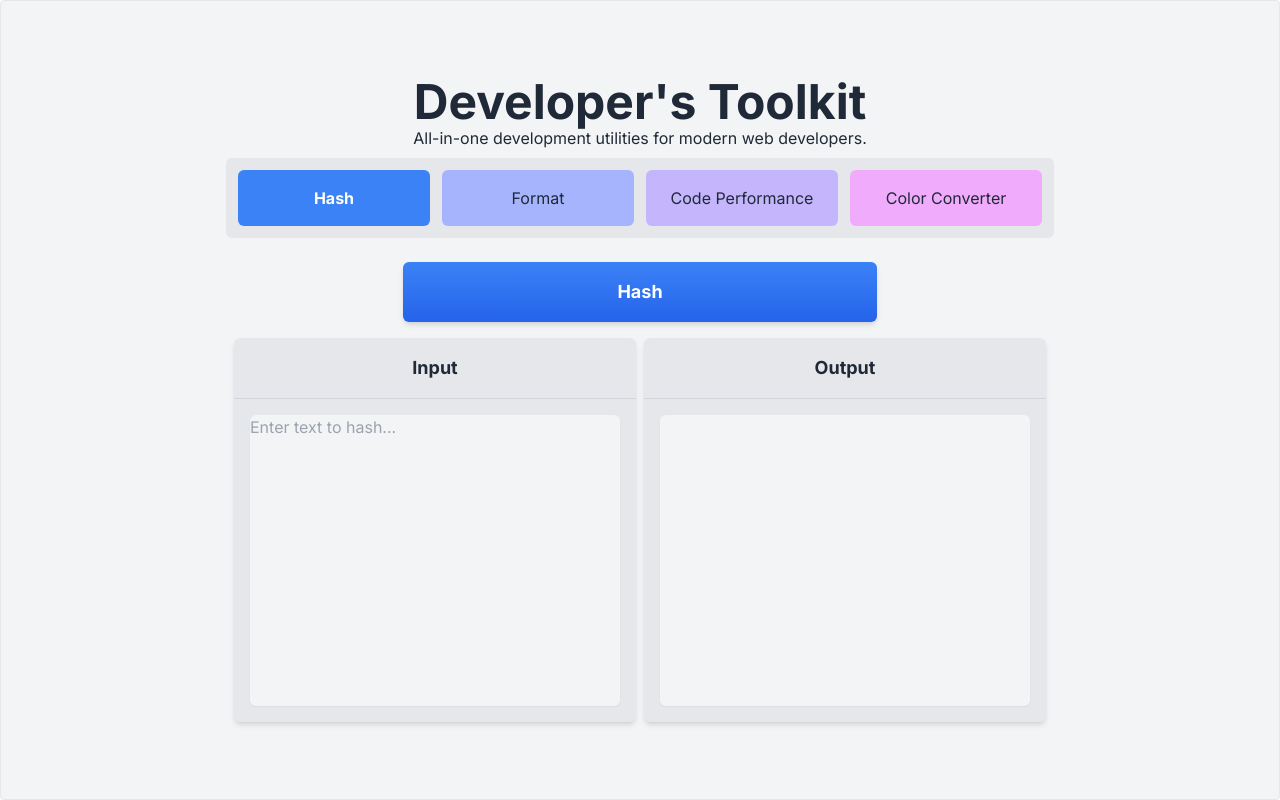
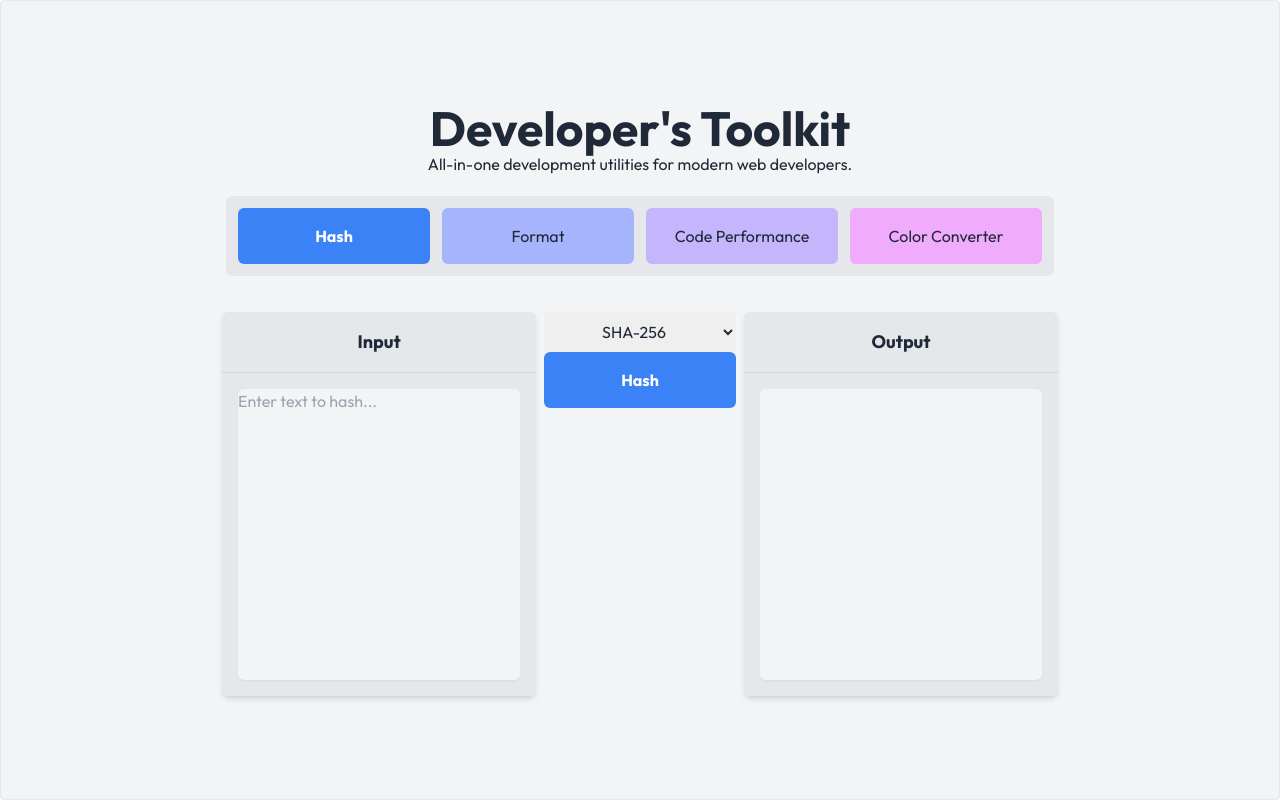
Before and after one commit to onniluova/DevToolkit, a React (Vite) app: page / in a window 1280 px wide. Built offline with nearby package versions, Linux system fonts and the light colour scheme.

Commit message:
feat: improved the layouts of content components
- improved dropdown and button placements
- added buttons to hashing tab
- improved padding and margins of buttons

```diff
--- a/src/components/common/Dropdown.jsx
+++ b/src/components/common/Dropdown.jsx
@@ -2,8 +2,8 @@ import React, {useState} from 'react'
 
 const CustomDropdown = ({ title, items, className }) => {
     return (
-        <div className={`w-48 h-14 ${className}`}>
-            <select>
+        <div>
+            <select className={`${className}`}>
                 {items.map((item, index) => (
                     <option key={index} value={item.value}>{item.label}</option>
                 ))}</select>
--- a/src/components/common/Tabs.jsx
+++ b/src/components/common/Tabs.jsx
@@ -1,4 +1,4 @@
-import React, {useState} from 'react'
+import React, { useState } from 'react'
 import HashContent from "@/components/tools/HashContent.jsx";
 import ColorConverterContent from "@/components/tools/ColorConverterContent.jsx";
 import FormatContent from "@/components/tools/FormatContent.jsx";
@@ -59,9 +59,9 @@ const Tabs = () => {
     };
 
     return (
-        <div>
-            <div className="flex justify-center space-x-3 p-2">
-                <div className="flex space-x-3 p-3 bg-gray-200 rounded-md">
+        <div className="w-full">
+            <div className="flex justify-center space-x-3 p-5">
+                <div className="flex space-x-3 p-3 bg-gray-200 rounded-md w-full">
                     {tabs.map(tab => (
                         <CustomButton
                             key={tab.id}
--- a/src/components/tools/CodePerformanceContent.jsx
+++ b/src/components/tools/CodePerformanceContent.jsx
@@ -9,10 +9,7 @@ const CodePerformanceContainer = () => {
         { value: 'java', label: 'Java'}
     ]
     return (
-        <div className="flex flex-col space-y-4">
-            <div className="flex flex-col w-7/12 bg-gradient-to-b from-violet-500 to-violet-600 rounded-md shadow-md mx-auto">
-                <p className="text-lg text-white font-bold text-center py-4">Code Performance</p>
-            </div>
+        <div className="flex flex-col space-y-1">
             <div className="flex justify-center gap-2">
                 <GeneralContainer >
                     <textarea
@@ -20,8 +17,10 @@ const CodePerformanceContainer = () => {
                         className="w-full h-full shadow-sm rounded-md bg-gray-100 resize-none overflow-hidden"
                     />
                 </GeneralContainer>
-                <CustomDropdown title="Language" items={languages} className={"w-52"}></CustomDropdown>
-                <CustomButton title="Run" className="bg-blue-500 space-y-10 rounded-md drop-shadow-xl hover:bg-blue-300 transition-colors duration-200 ease-in-out"/>
+                <div className={"flex-1"}>
+                <CustomDropdown title="Language" items={languages} className={"w-52 h-14 rounded-md text-center"}></CustomDropdown>
+                <CustomButton title="Run" className="bg-blue-500 w-52 space-y-10 rounded-md drop-shadow-xl hover:bg-blue-300 transition-colors duration-200 ease-in-out"/>
+                </div>
             </div>
         </div>
     )
--- a/src/components/tools/ColorConverterContent.jsx
+++ b/src/components/tools/ColorConverterContent.jsx
@@ -1,17 +1,30 @@
 import React from 'react'
 import GeneralContainer from "@/components/containers/GeneralContainer.jsx";
+import CustomButton from "@/components/common/CustomButton.jsx";
+import CustomDropdown from "@/components/common/Dropdown.jsx";
 
 const ColorConverterContent = () => {
+    const colorTypes = [
+        { value: 'hex', label: 'Hex'},
+        { value: 'rbg', label: 'RBG'}
+    ]
+
     return (
         <div className="flex flex-col space-y-4 px-1">
-            <div
-                className="flex flex-col w-7/12 bg-gradient-to-b from-fuchsia-500 to-fuchsia-600 shadow-md mx-auto rounded-md">
-                <p className="text-lg text-white font-bold text-center py-4">Convert Color</p>
-            </div>
             <div className="flex justify-center gap-2">
-                <GeneralContainer>
+                <GeneralContainer title={"Enter a color (hex or rgb)"}>
                     <textarea
-                        placeholder="Placeholder..."
+                        placeholder="Color here..."
+                        className="w-full h-full shadow-sm rounded-md bg-gray-100 resize-none overflow-hidden"
+                    />
+                </GeneralContainer>
+                <div className={"flex-1"}>
+                    <CustomDropdown items={colorTypes} className={"w-52 h-14 rounded-md text-center"}></CustomDropdown>
+                    <CustomButton title="Convert" className="bg-blue-500 font-bold text-white space-y-10 w-52 rounded-md drop-shadow-xl hover:bg-blue-300 transition-colors duration-200 ease-in-out"/>
+                </div>
+                <GeneralContainer title={"Output"}>
+                    <textarea
+                        placeholder="Color here..."
                         className="w-full h-full shadow-sm rounded-md bg-gray-100 resize-none overflow-hidden"
                     />
                 </GeneralContainer>
--- a/src/components/tools/FormatContent.jsx
+++ b/src/components/tools/FormatContent.jsx
@@ -4,9 +4,6 @@ import GeneralContainer from "../containers/GeneralContainer.jsx";
 const FormatContent = () => {
     return (
         <div className="flex flex-col space-y-4 px-4">
-            <div className="flex flex-col w-7/12 bg-gradient-to-b from-indigo-500 to-indigo-600 rounded-md shadow-md mx-auto">
-                <p className="text-lg text-white font-bold text-center py-4">Format</p>
-            </div>
             <div className="flex justify-center gap-2">
                 <GeneralContainer>
                     <textarea
--- a/src/components/tools/HashContent.jsx
+++ b/src/components/tools/HashContent.jsx
@@ -1,12 +1,15 @@
 import React from 'react'
 import GeneralContainer from "../containers/GeneralContainer.jsx";
+import CustomDropdown from "@/components/common/Dropdown.jsx";
+import CustomButton from "@/components/common/CustomButton.jsx";
 
 const HashContent = () => {
+    const HashAlgorithms = [
+        {value: 'sha-256', label: "SHA-256" },
+        {value: 'md5', label: "MD5" }
+    ]
     return (
         <div className="flex flex-col space-y-4 px-4">
-            <div className="flex flex-col w-7/12 bg-gray-300 bg-gradient-to-b from-blue-500 to-blue-600 rounded-md shadow-md mx-auto">
-                <p className="text-lg text-white font-bold text-center py-4">Hash</p>
-            </div>
             <div className="flex justify-center gap-2">
                 <GeneralContainer title="Input">
                     <textarea
@@ -14,6 +17,12 @@ const HashContent = () => {
                         className="w-full h-full shadow-sm rounded-md bg-gray-100 resize-none scrollbar-hide"
                     />
                 </GeneralContainer>
+                <div className={"flex-1 justify-center"}>
+                    <CustomDropdown title="SHA-256" items={HashAlgorithms}
+                                    className="w-48 h-10 text-center"></CustomDropdown>
+                    <CustomButton title={"Hash  "}
+                                  className={"bg-blue-500 font-bold text-white hover:bg-blue-400 transition-colors rounded-md"}></CustomButton>
+                </div>
                 <GeneralContainer title="Output">
                     <textarea
                         className="w-full h-full shadow-sm rounded-md bg-gray-100 resize-none scrollbar-hide"
--- a/src/pages/Home.jsx
+++ b/src/pages/Home.jsx
@@ -3,7 +3,7 @@ import Tabs from "@/components/common/Tabs.jsx";
 
 const Home = () => {
     return (
-        <div className="text-gray-800">
+        <div className="text-gray-800 m-5">
             <h1 className="text-5xl font-bold text-center">Developer's Toolkit</h1>
             <p className="text-center">All-in-one development utilities for modern web developers.</p>
             <Tabs />
--- a/tailwind.config.js
+++ b/tailwind.config.js
@@ -17,8 +17,7 @@ module.exports = {
     },
     extend: {
       fontFamily: {
-        sans: ['Inter', 'sans-serif'],
-        outfit: ['Outfit', 'sans-serif'],
+        sans: ['Outfit', 'sans-serif']
       }
     },
   },
```
